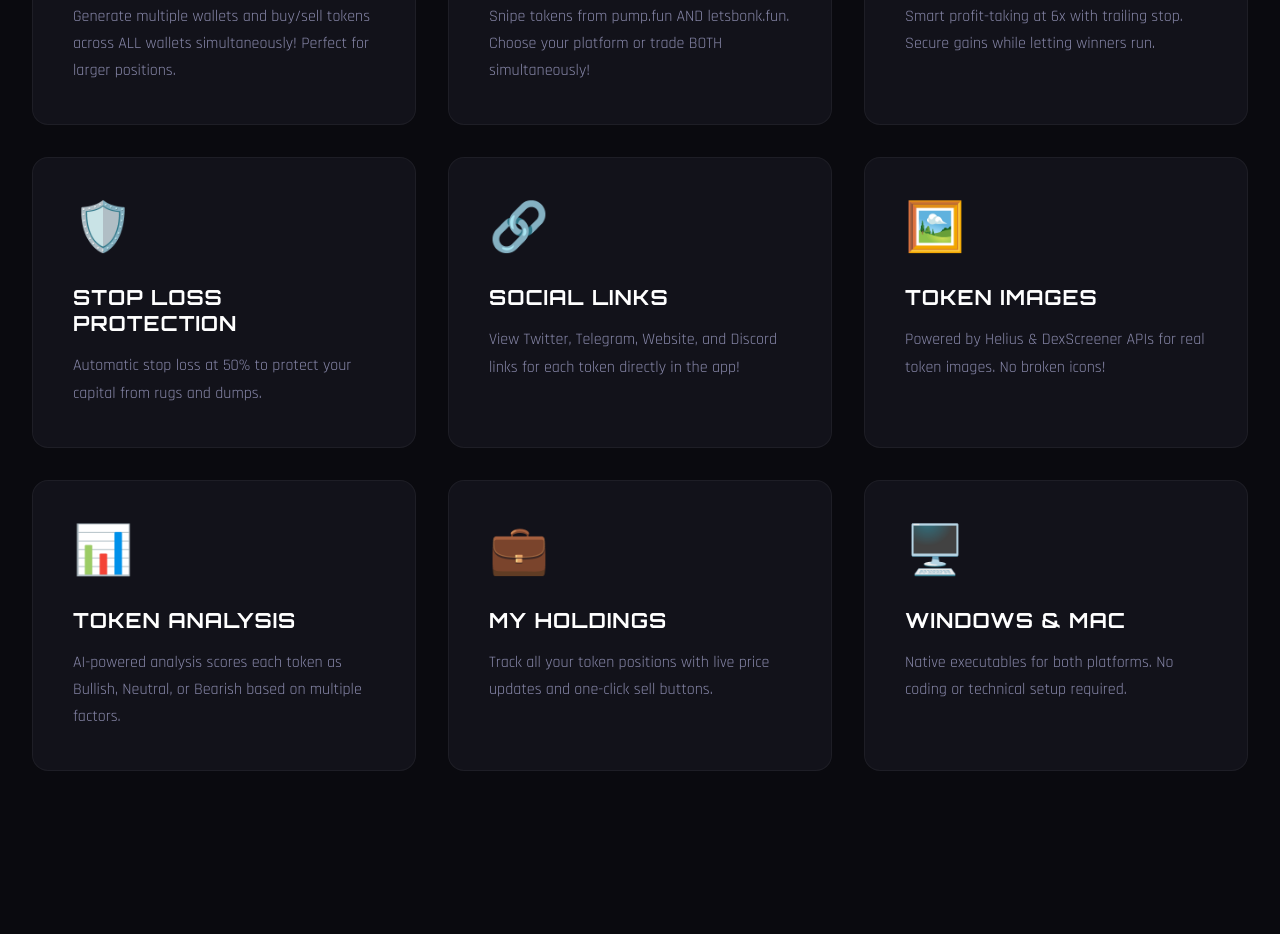
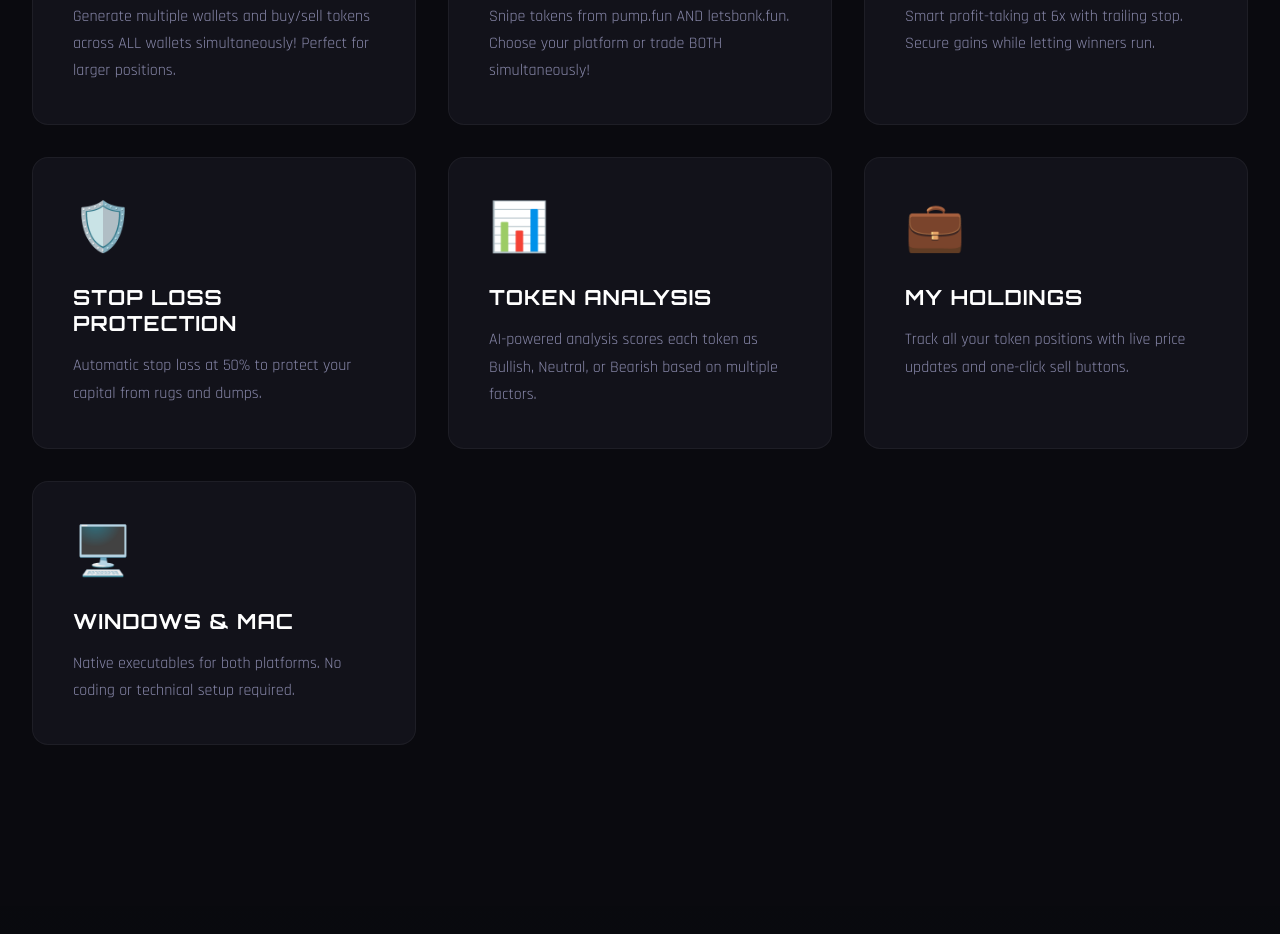
Before and after one commit to sonddy/zoot-sniper, a plain HTML site: page index.html in a window 1280 px wide. Shown: the part 1571-2505 px from the top of the page. Drawn offline with Linux system fonts and the light colour scheme.

Commit message:
Remove Social Links and Token Images feature boxes

```diff
--- a/index.html
+++ b/index.html
@@ -1563,16 +1563,6 @@
                 <p class="feature-desc">Automatic stop loss at 50% to protect your capital from rugs and dumps.</p>
             </div>
             <div class="feature-card">
-                <div class="feature-icon">🔗</div>
-                <h3 class="feature-title">Social Links</h3>
-                <p class="feature-desc">View Twitter, Telegram, Website, and Discord links for each token directly in the app!</p>
-            </div>
-            <div class="feature-card">
-                <div class="feature-icon">🖼️</div>
-                <h3 class="feature-title">Token Images</h3>
-                <p class="feature-desc">Powered by Helius & DexScreener APIs for real token images. No broken icons!</p>
-            </div>
-            <div class="feature-card">
                 <div class="feature-icon">📊</div>
                 <h3 class="feature-title">Token Analysis</h3>
                 <p class="feature-desc">AI-powered analysis scores each token as Bullish, Neutral, or Bearish based on multiple factors.</p>
```
